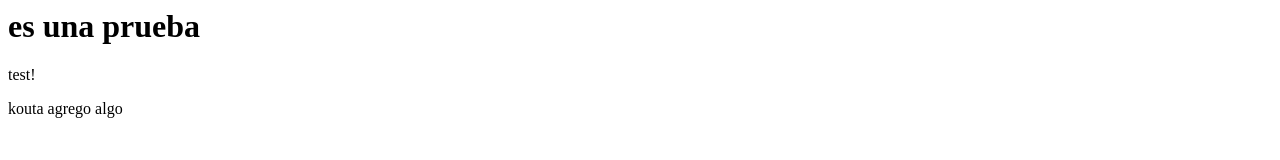
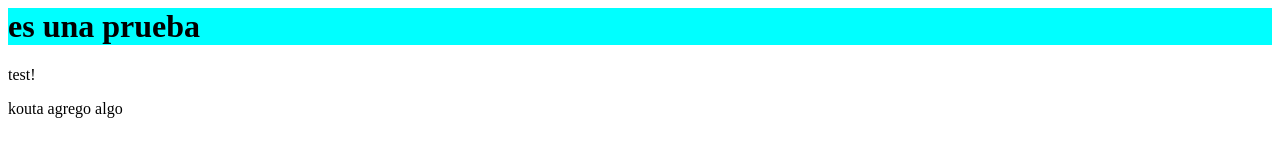
Before and after one commit to kouta-kun/test-git, a plain HTML site: page index.html in a window 1280 px wide. Drawn offline with Linux system fonts and the light colour scheme.

Commit message:
color titulo

```diff
--- a/index.html
+++ b/index.html
@@ -1,4 +1,11 @@
 <html>
+  <head>
+    <style>
+      h1 {
+        background-color: aqua;
+      }
+    </style>
+  </head>
 <body>
 <h1>es una prueba</h1>
     <p> test! </p>
```
